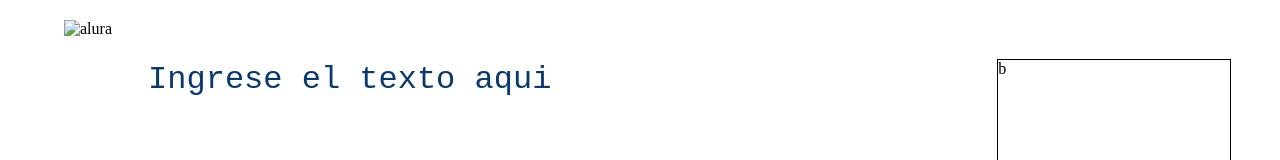
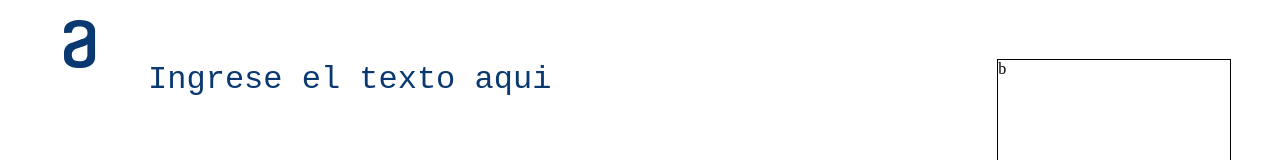
Before and after one commit to normacocsub/challenge_encriptador_one_oracle, a plain HTML site: page index.html in a window 1280 px wide. Shown: the top 160 px of the page. Drawn offline with Linux system fonts and the light colour scheme; the site is published under a folder, as on GitHub Pages, so addresses that start at the root find nothing.

Commit message:
test image

```diff
--- a/index.html
+++ b/index.html
@@ -11,7 +11,7 @@
     <div class="content">
         <section class="first_section">
             <div class="logo">
-                <img src="/img/logo.svg" alt="alura">
+                <img src="img/logo.svg" alt="alura">
             </div>
             <div class="input_section">
                 <textarea class="input" type="text" placeholder="Ingrese el texto aqui"></textarea>
```
